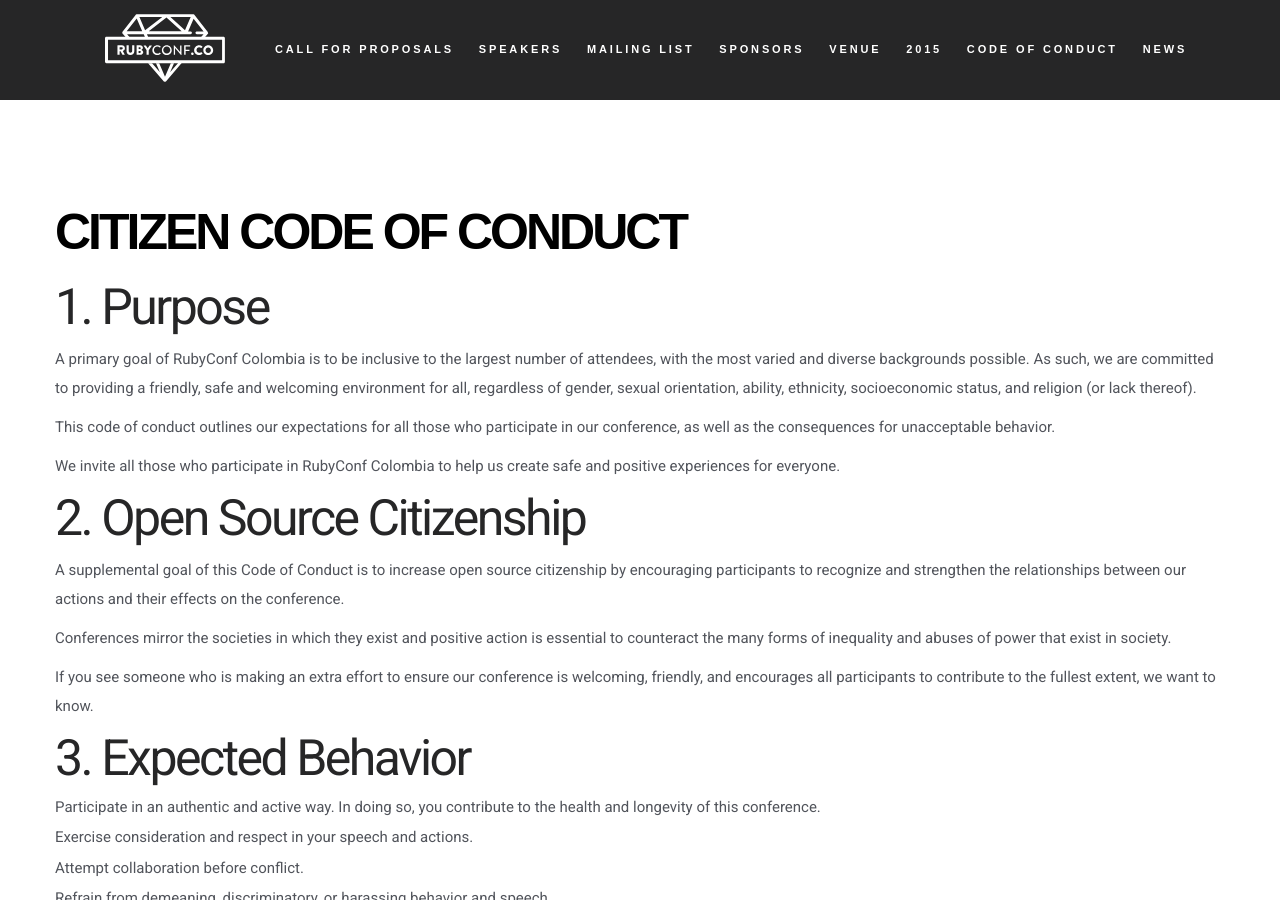
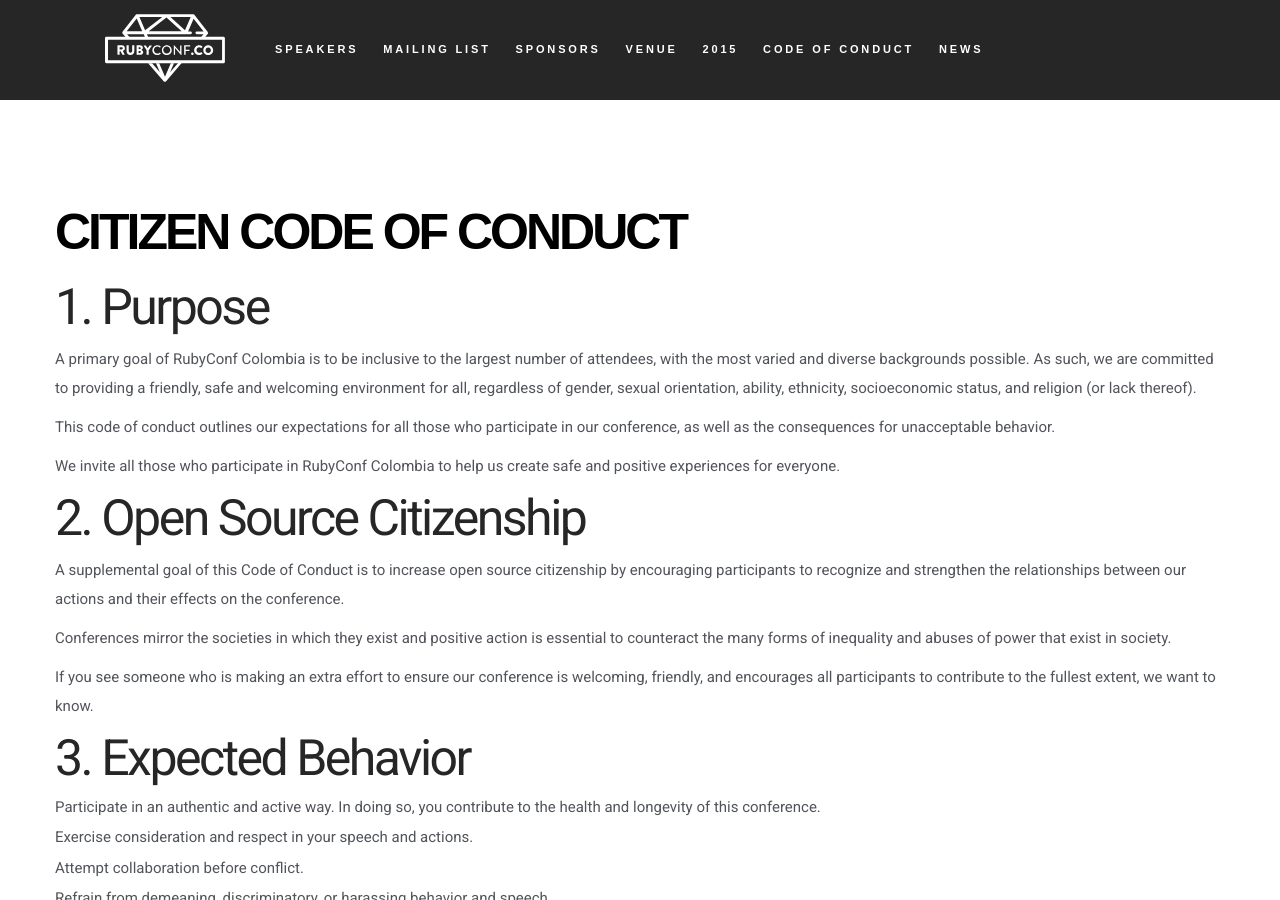
Before and after one commit to RubyConfCo/2016-rubyconfco.github.io, a Jekyll site: the page built from code-of-conduct.md, in a window 1280 px wide and 900 px high. Built offline with Jekyll 4.4.1, drawn with Linux system fonts in a browser that asks for light colours; some web fonts are replaced; a script that is not in the unit is left out.

Commit message:
Remove CFP

```diff
--- a/_includes/index/menu.html
+++ b/_includes/index/menu.html
@@ -15,7 +15,6 @@
 			<div class="col-sm-10 col-xs-12 navigation-container">
 				<div id="navigation" class="navbar-collapse collapse">
 					<ul class="navigation-list pull-left light-text">
-						<li class="navigation-item"><a title="Call For Proposals" href="/#cfp" class="navigation-link">Call For Proposals</a></li>
 						<li class="navigation-item"><a title="Speakers" href="/#speakers" class="navigation-link">Speakers</a></li>
 						<li class="navigation-item"><a title="Mailing List" href="/#mailing-list" class="navigation-link">Mailing List</a></li>
 						<li class="navigation-item"><a title="Sponsors" href="/#sponsors" class="navigation-link">Sponsors</a></li>
--- a/index.html
+++ b/index.html
@@ -13,10 +13,7 @@
 
   <body class='index'>
     {% include index/hero.html %}
-
     {% include index/menu.html %}
-
-    {% include index/cfp.html %}
     {% include index/speakers.html %}
     {% include index/mailing_list.html %}
     {% include index/sponsors-prospectus.html %}
```
